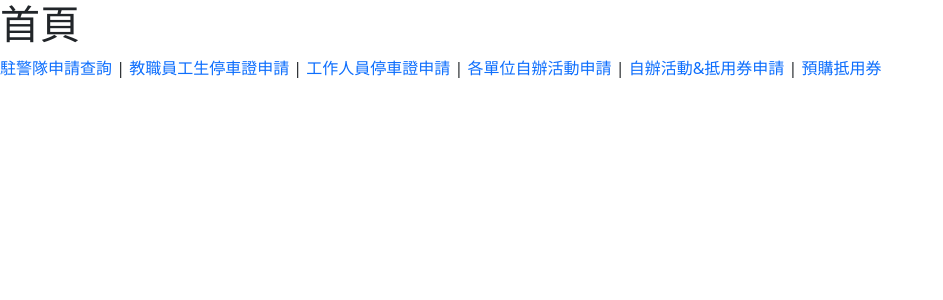
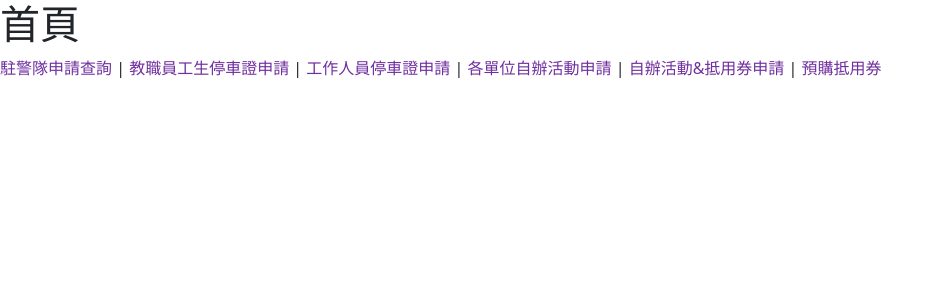
Before and after one commit to mitwitCTC/NTHU-Parking-Event-Management, a Vue app: page / in a window 1280 px wide. Shown: the top 300 px of the page, without its empty margins (0-943 px from the left). Built offline with nearby package versions, Linux system fonts and the light colour scheme.

Commit message:
feat: Update theme color

```diff
--- a/src/assets/scss/_variables.scss
+++ b/src/assets/scss/_variables.scss
@@ -37,7 +37,7 @@ $grays: (
 // scss-docs-start color-variables
 $blue: #0d6efd !default;
 $indigo: #6610f2 !default;
-$purple: #6f42c1 !default;
+$purple: #702f9f !default;
 $pink: #d63384 !default;
 $red: #dc3545 !default;
 $orange: #fd7e14 !default;
@@ -96,7 +96,7 @@ $indigo-900: shade-color($indigo, 80%) !default;
 
 $purple-100: tint-color($purple, 80%) !default;
 $purple-200: tint-color($purple, 60%) !default;
-$purple-300: tint-color($purple, 40%) !default;
+$purple-300: tint-color($purple, 50%) !default;
 $purple-400: tint-color($purple, 20%) !default;
 $purple-500: $purple !default;
 $purple-600: shade-color($purple, 20%) !default;
@@ -286,8 +286,8 @@ $cyans: (
 // fusv-enable
 
 // scss-docs-start theme-color-variables
-$primary: $blue !default;
-$secondary: $gray-600 !default;
+$primary: $purple !default;
+$secondary: $purple-300 !default;
 $success: $green !default;
 $info: $cyan !default;
 $warning: $yellow !default;
```
